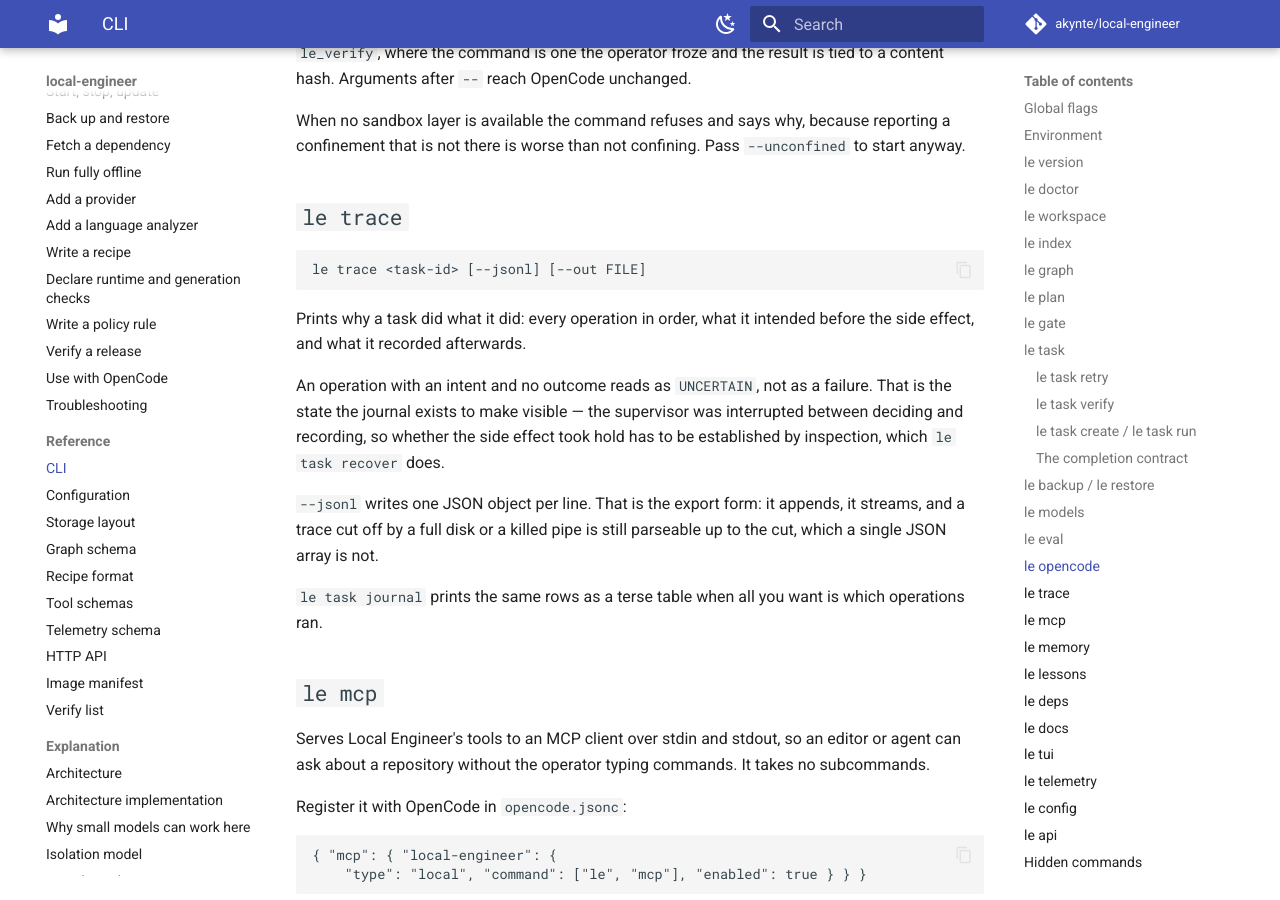
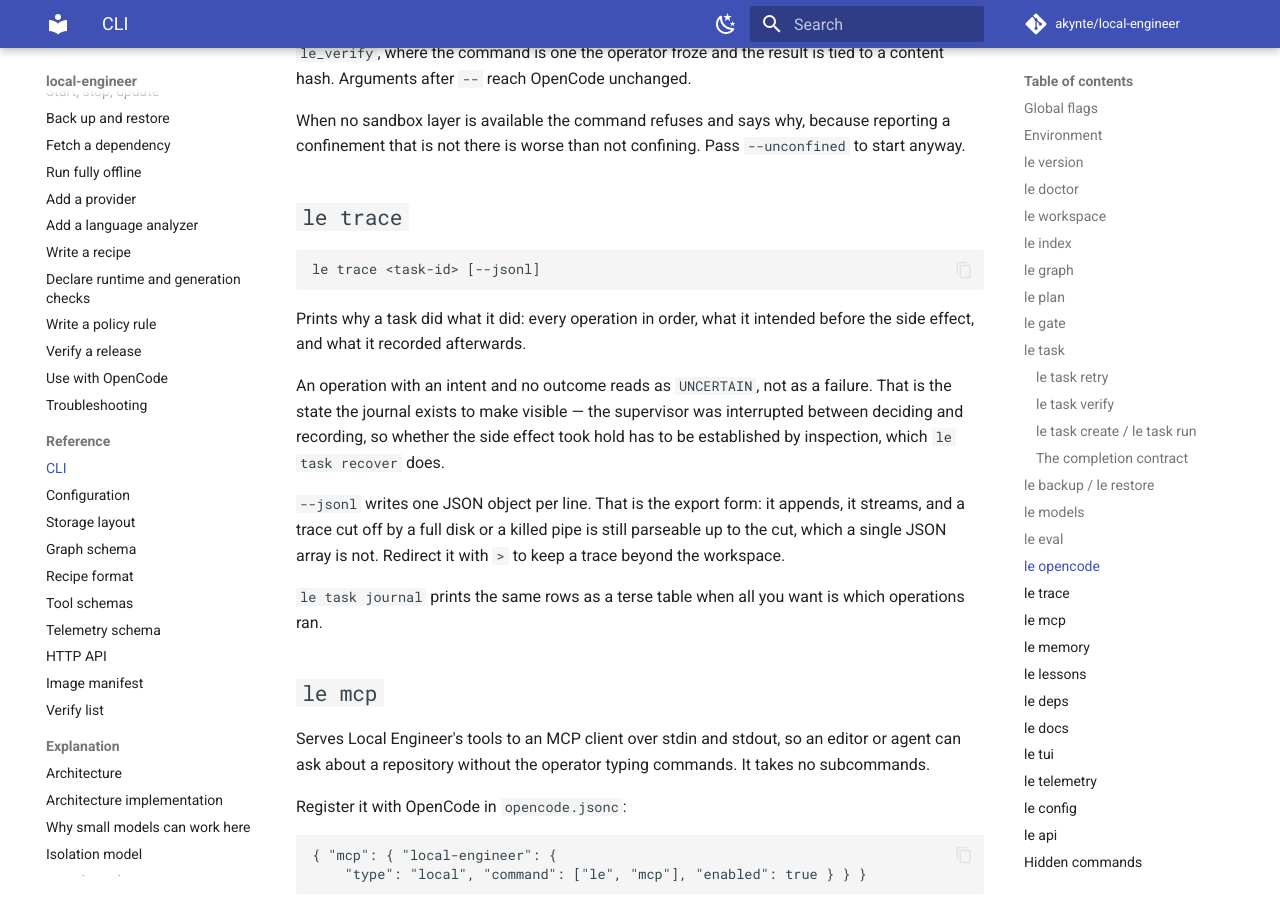
Before and after one commit to akynte/local-engineer, an MkDocs documentation site: the page built from docs/reference/cli.md, in a window 1280 px wide and 900 px high, scrolled down 8976 px. Built offline with MkDocs 1.6.1 and Material for MkDocs 9.7.7, drawn with Linux system fonts in a browser that asks for light colours; comment, search, counter and statistics services are not loaded.

Commit message:
fix(ci): repair the two gates the last push broke
Both failed in CI and both passed locally, which is the shape of a gate that
only exists in CI. Running them properly is the fix; running them before pushing
would have been better.

storescope enforces §2.3: file writes belong to internal/store and
internal/artifacts, and `le trace --out` put an os.Create in cmd/le. The flag is
removed rather than exempted. An exemption is package-wide, so buying one for a
convenience flag would license every future write in the whole CLI package — and
the flag was never needed, because `le trace --jsonl > file` is what a shell is
for.

The documentation job is a strict mkdocs build, not the Go test its name
suggests. The implementation-status page links to the architecture review and
the gap assessment, both of which live at the repository root and therefore
outside docs_dir, so mkdocs could not resolve them and strict mode aborted.
They are absolute URLs now, which mkdocs treats as external and leaves alone,
and the README's own links to those files are unaffected. Verified by
installing mkdocs and running the strict build rather than reasoning about it:
it now completes with no warnings.

This gate had been failing since the migration landed, not since the last push.

````diff
--- a/docs/reference/cli.md
+++ b/docs/reference/cli.md
@@ -351,7 +351,7 @@
 ## `le trace`
 
 ```
-le trace <task-id> [--jsonl] [--out FILE]
+le trace <task-id> [--jsonl]
 ```
 
 Prints why a task did what it did: every operation in order, what it intended
@@ -364,7 +364,8 @@
 
 `--jsonl` writes one JSON object per line. That is the export form: it appends,
 it streams, and a trace cut off by a full disk or a killed pipe is still
-parseable up to the cut, which a single JSON array is not.
+parseable up to the cut, which a single JSON array is not. Redirect it with `>`
+to keep a trace beyond the workspace.
 
 `le task journal` prints the same rows as a terse table when all you want is
 which operations ran.
````
Also changed, not shown: docs/explanation/architecture-implementation.md (+2 -2 lines), 1 other file.
